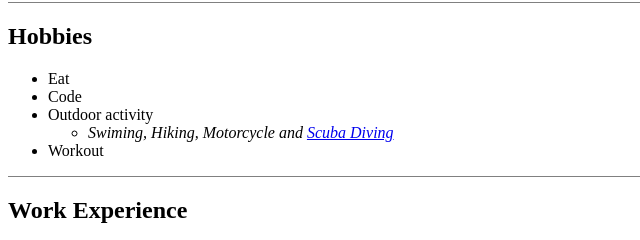
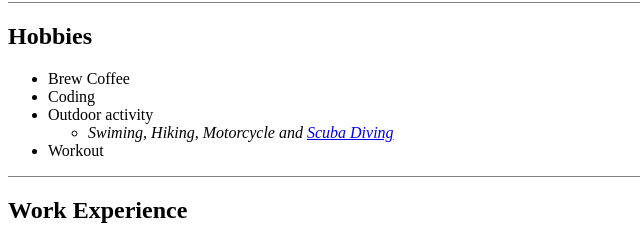
Before and after one commit to noahtheark87/cv, a plain HTML site: page index.html in a window 1280 px wide. Shown: the part 539-779 px from the top of the page, 0-640 px from the left. Drawn offline with Linux system fonts and the light colour scheme.

Commit message:
Update index.html

```diff
--- a/index.html
+++ b/index.html
@@ -41,8 +41,8 @@
   <hr size="1" color="grey">
   <h2>Hobbies</h2>
   <ul>
-    <li>Eat</li>
-    <li>Code</li>
+    <li>Brew Coffee</li>
+    <li>Coding</li>
     <li>Outdoor activity
       <ul>
         <li><em>Swiming, Hiking, Motorcycle and <a href="https://en.wikipedia.org/wiki/Scuba_diving">Scuba Diving</a></em></li>
```
